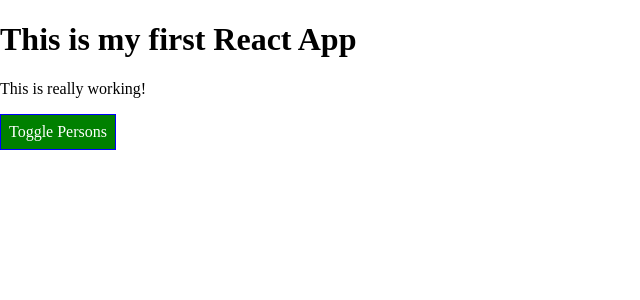
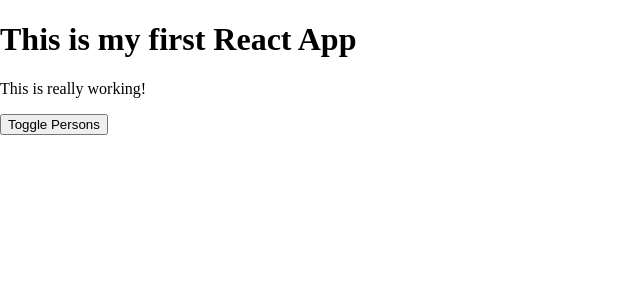
Before and after one commit to salvescoding/First-React-Project, a React app: page / in a window 1280 px wide. Shown: the top 300 px of the page, without its empty margins (0-640 px from the left). Built offline with nearby package versions, Linux system fonts and the light colour scheme.

Commit message:
Add Css modules to App js

```diff
--- a/src/App.css
+++ b/src/App.css
@@ -2,13 +2,27 @@
   text-align: center;
 }
 
-.Home-Button {
-  border: 1px solid black;
+.App button {
+  border: 1px solid blue;
   padding: 10px;
   box-shadow: 0 2px 3px #ccc;
   cursor: pointer;
   background-color: green;
   color: white;
+}
+
+.App button:hover {
+  background-color: lightgreen;
+  color: black;
+}
+
+.App button.Red {
+  background-color: red;
+}
+
+.App button.Red:hover {
+  background-color: salmon;
+  color: black;
 }
 
 .red {
--- a/src/App.js
+++ b/src/App.js
@@ -38,16 +38,8 @@
 
   render() {
 
-    const style = {
-      backgroundColor: 'green',
-      color: 'white',
-      font: 'inherit',
-      border: '1px solid blue',
-      padding: '8px',
-      cursor: 'pointer'
-    };
-
     let persons = null;
+    let btnClass = '';
 
     if(this.state.showPersons) {
       persons = (
@@ -63,7 +55,7 @@
           })}
         </div>
       )
-      style.backgroundColor = 'red';
+      btnClass = classes.Red;
     }
 
     let assignedClasses = [];
@@ -80,7 +72,7 @@
           <h1>This is my first React App</h1>
           <p className={assignedClasses.join(" ")} >This is really working!</p>
           <button
-          style={style}
+          className={btnClass}
           onClick={this.togglePersonsHandler}>Toggle Persons</button>
           { persons }
         </div>
```
